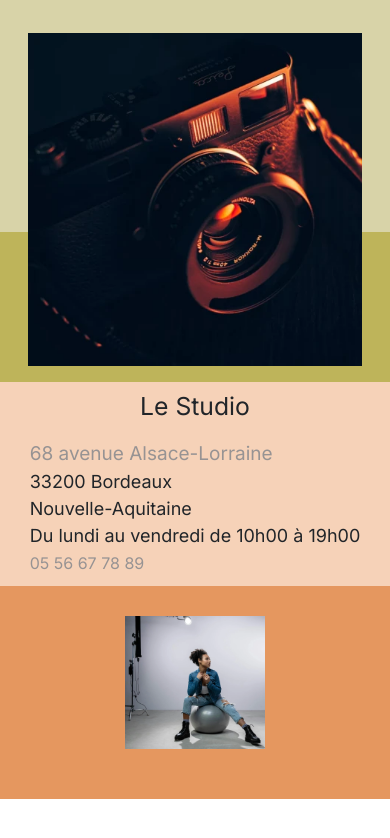
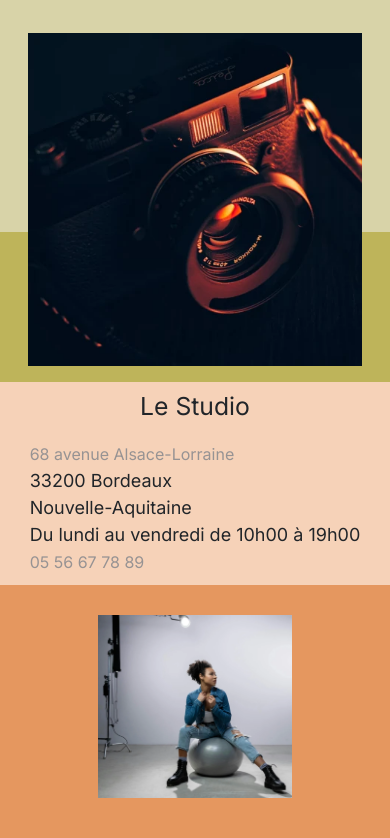
Before and after one commit to jyclave/NinaCarducci, a plain HTML site: page index.html in a window 390 px wide. Shown: the part 6910-7748 px from the top of the page. Before the commit the page ends 7709 px from the top, so only its background shows below. Drawn offline with nearby package versions, Linux system fonts and the light colour scheme.

Commit message:
le-studio

```diff
--- a/assets/style.css
+++ b/assets/style.css
@@ -284,18 +284,17 @@ input[type="submit"] {
 	align-items: center;
 	background-color: #E5975F;
 	flex: 2;
+	padding: 20px;
 }
 
 .le-studio {
-	width: 60%;
+	width: 100%;
 	height: auto;
-	padding: 20px 0px 20px 0px;
+	max-width: 600px;
+	object-fit: contain;
+	display: block;
+	margin: 0 auto;
 }
-
-/*.name-border {
-	border: 8px groove #E5975F;
-	padding: 50px;
-}*/
 
 .phone-link,
 .address-studio {
@@ -412,14 +411,18 @@ input[type="submit"] {
 		height: 100%;
 		padding: 20px 0px 20px 0px;
 	}
-
+	.local-ref > div:last-child {
+		width: 100%;
+		padding: 20px;
+}
 	footer > *:last-child {
     background-color: #E5975F;
 	}
-	.map {
-	height: 450px;
-	width: 600px;
-	}
+	.le-studio {
+		width: 100%;
+		max-width: 500px;
+		margin: 0 auto;
+}
 
 }
 
@@ -535,19 +538,12 @@ input[type="submit"] {
     padding: 10px;
   }
 
-  .name-border {
-    padding: 20px;
-    border-width: 4px;
-  }
 
-  .phone-link {
+  .phone-link,
+	.address-studio {
     font-size: 16px;
   }
 
-  /* Map */
-  .map {
-    height: 200px;
-  }
 }
 
 @media all and (max-width: 320px) {
@@ -600,8 +596,11 @@ input[type="submit"] {
     padding: 5px;
   }
 
-  .name-border {
-    padding: 15px;
-    border-width: 3px;
-  }
+    .le-studio {
+        width: 100%;
+        max-width: 380px; /* Ajustez selon vos besoins */
+        height: auto;
+        padding: 10px;
+    }
+
 }
```
